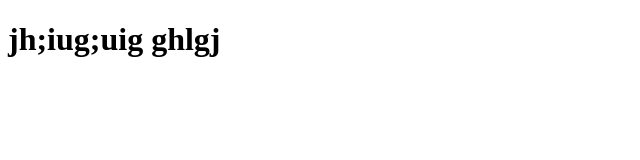
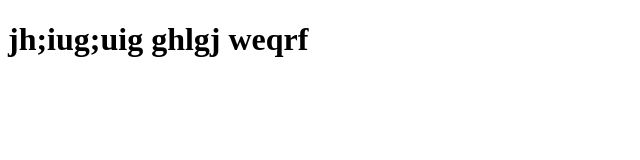
Before and after one commit to MUHAMMAD940/Assignment-Shows, a plain HTML site: page index.html in a window 1280 px wide. Shown: the whole page, without its empty margins (0-640 px from the left). Drawn offline with Linux system fonts and the light colour scheme.

Commit message:
first shows

```diff
--- a/index.html
+++ b/index.html
@@ -8,7 +8,7 @@
 <body>
 
 
-    <h1>jh;iug;uig ghlgj </h1>
+    <h1>jh;iug;uig ghlgj weqrf</h1>
 
 </body>
 </html>
```
